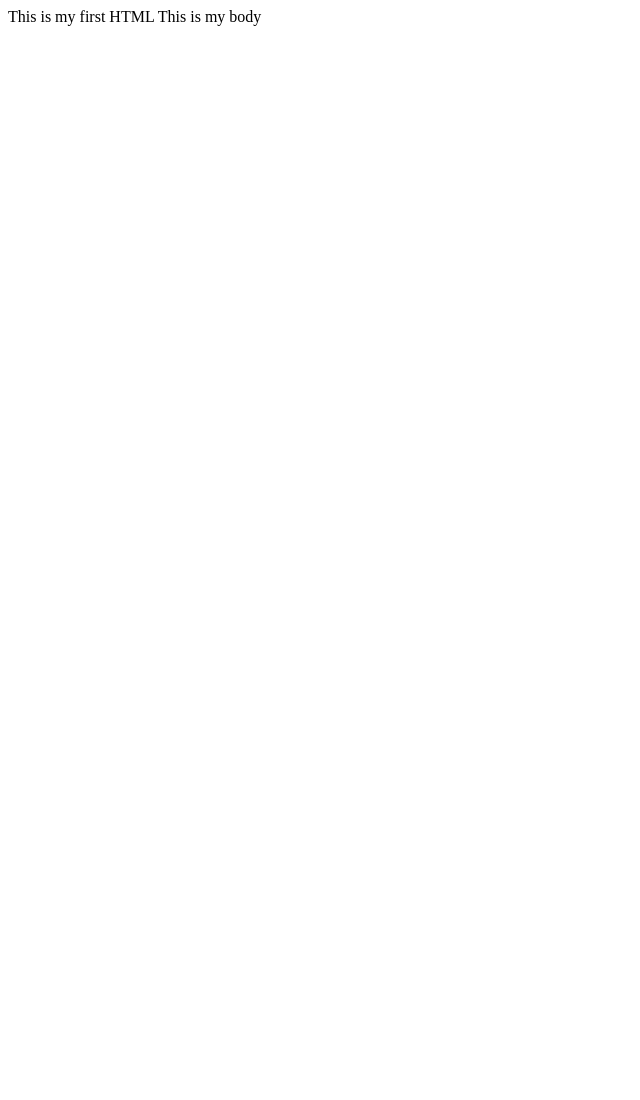
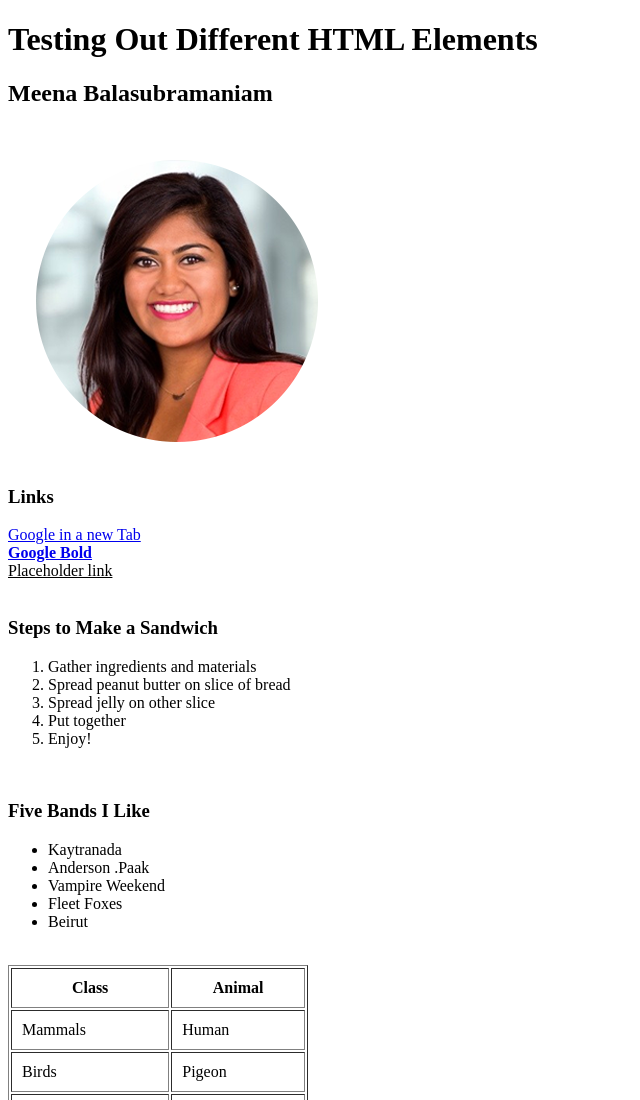
Before and after one commit to meensba/MyFirstHTML, a plain HTML site: page Index.html in a window 1280 px wide. Shown: the top 1100 px of the page, without its empty margins (0-640 px from the left). Before the commit the page ends 800 px from the top, so only its background shows below. Drawn offline with Linux system fonts and the light colour scheme.

Commit message:
FullActivityBuild
Images + All Steps Listed in Activity Guidelines

```diff
--- a/Index.html
+++ b/Index.html
@@ -1,9 +1,111 @@
 <!DOCTYPE html>
 
-<html>
+<html lang="en-us">
 
-    <head>This is my first HTML</head>
+<!-- Site header -->
 
-    <body>This is my body</body>
+<head>
+    <meta charset="UTF-8">
+    <title>Activity 1: Basic HTML Bio</title>
+</head>
+
+<body>
+    <header>
+        <h1>Testing Out Different HTML Elements</h1>
+    </header>
+
+<div>
+
+    <section>
+        <h2>Meena Balasubramaniam</h2>
+        <img src="images/Meena.png" alt="Meena Balasubramaniam">
+    </section>
+
+    <section>
+        <h3>Links</h3>
+        <a href="http://www.google.com" target="_blank">Google in a new Tab</a><br/>
+        <a href="http://www.google.com"><strong>Google Bold</strong></a><br/>
+        <u>Placeholder link</u>
+    </section>
+<br/>
+    <section>
+        <h3>Steps to Make a Sandwich</h3>
+        <ol>
+            <li>Gather ingredients and materials</li>
+            <li>Spread peanut butter on slice of bread</li>
+            <li>Spread jelly on other slice</li>
+            <li>Put together</li>
+            <li>Enjoy!</li>
+        </ol>
+    </section>
+<br/>
+    <section>
+            <h3>Five Bands I Like</h3>
+            <ul>
+                <li>Kaytranada</li>
+                <li>Anderson .Paak</li>
+                <li>Vampire Weekend</li>
+                <li>Fleet Foxes</li>
+                <li>Beirut</li>
+            </ul>
+        </section>
+ <br/>
+        <section>
+                <table border="1" cellpadding="10" width="300">
+                    <tbody>
+                        <tr align="center">
+                            <td><strong>Class</strong></td>
+                            <td><strong>Animal</strong></td>
+                        </tr>
+                        <tr>
+                            <td>Mammals</td>
+                            <td>Human</td>
+                        </tr>
+                        <tr>
+                            <td>Birds</td>
+                            <td>Pigeon</td>
+                        </tr>
+                        <tr>
+                            <td>Fish</td>
+                            <td>Salmon</td>
+                        </tr>
+                        <tr>
+                            <td>Reptiles</td>
+                            <td>Lizard</td>
+                        </tr>
+                    </tbody>
+                </table>
+            </section>
+<br/>
+            <section>
+                <h3>Separating Links Without Line Breaks</h3>
+                <p>Example 1</p>
+                <a href="http://www.google.com" target="_blank">Link 1</a> |
+                <a href="http://www.google.com" target="_blank">Link 2</a> |
+                <a href="http://www.google.com" target="_blank">Link 3</a>
+                <br/><br/>
+                <p>Example 2</p>
+                <table border="1" cellpadding="10" width="300">
+                    <tbody>
+                        <tr align="center">
+                            <td><a href="http://www.google.com" target="_blank">Link 1</a></td>
+                            <td><a href="http://www.google.com" target="_blank">Link 2</a></td>
+                            <td><a href="http://www.google.com" target="_blank">Link 3</a></td>
+                        </tr>
+                    </tbody>
+                </table>
+                <br/>
+                <p>Example 3</p>
+                <button><a href="http://www.google.com" target="_blank">Link 1</a></button>
+                <button><a href="http://www.google.com" target="_blank">Link 2</a></button>
+                <button><a href="http://www.google.com" target="_blank">Link 3</a></button>
+            </section>
+<br/><br/>
+</div>
+<div><p>Music Video From Kaytranada</p>
+    <iframe width="560" height="315" src="https://www.youtube.com/embed/rKlA5tRu6f0" frameborder="0" allow="autoplay; encrypted-media" allowfullscreen></iframe>
+</div>
+
+</body>
 
 </html>
```
Also changed, not shown: Images/Meena.png (added), 2 other files.
